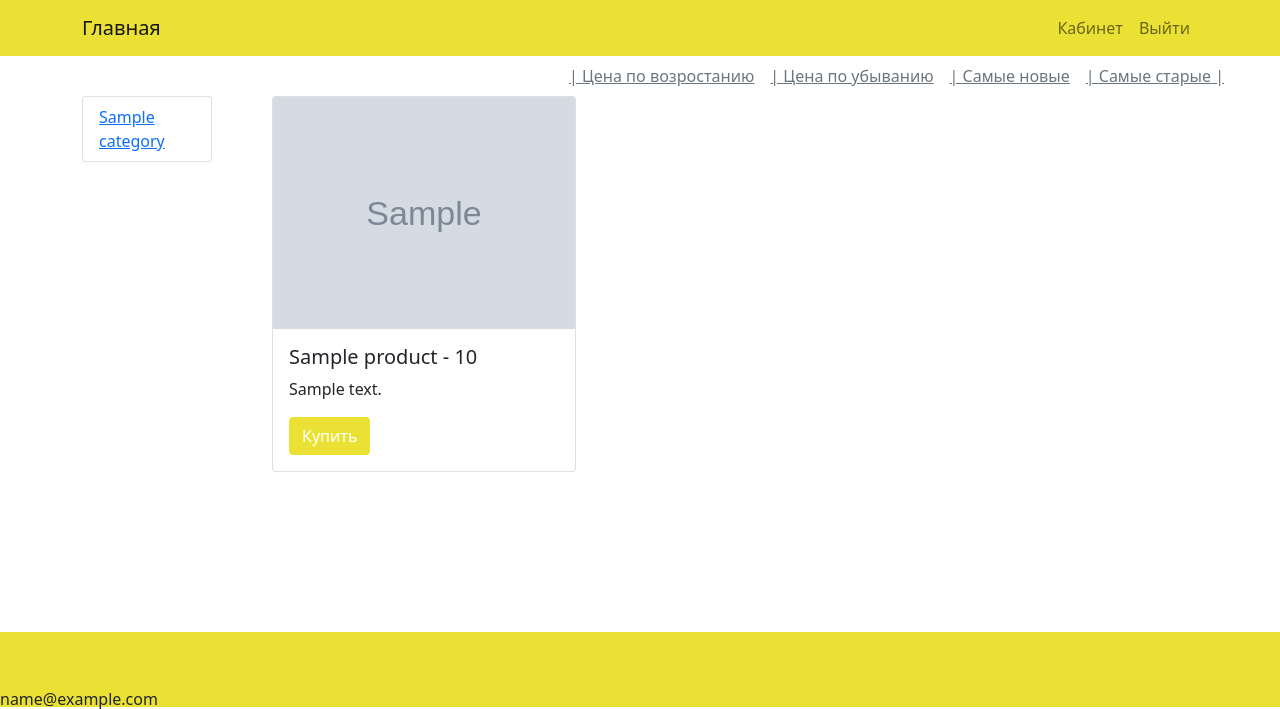
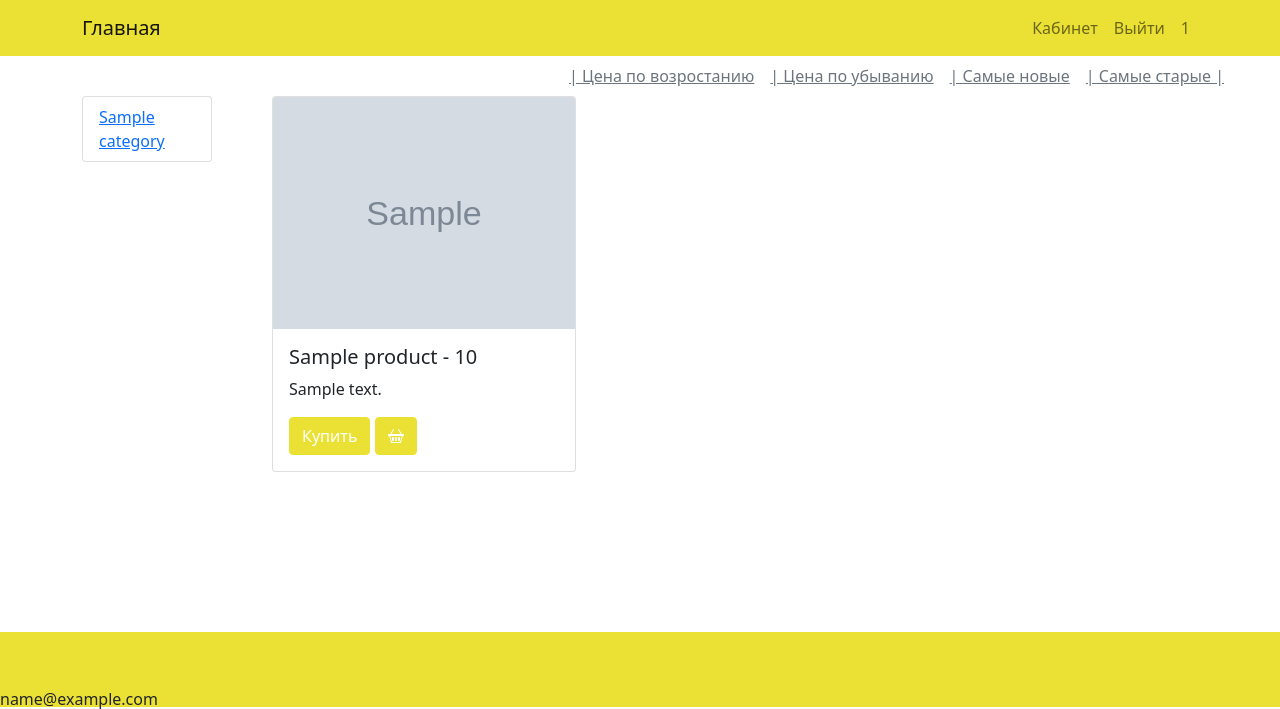
Before and after one commit to apelsinovi-sok/MVC-Shop, a PHP site: page / in a window 1280 px wide. Shown: the top 709 px of the page. Run offline with PHP 8.4, Linux system fonts and the light colour scheme; the visitor is signed in with stand-in values (Sample User, id 1); tables that the repository leaves empty or names only in its code hold one stand-in row (values such as "Sample post"); grey boxes marked "Sample" are stand-in pictures; data that the repository does not hold is empty; some libraries are stand-ins or nearby versions.

Commit message:
making a basket

```diff
--- a/components/Router.php
+++ b/components/Router.php
@@ -1,3 +1,4 @@
+<script src="https://ajax.googleapis.com/ajax/libs/jquery/3.5.1/jquery.min.js"></script>
 <?php
 ob_start();
 class Router{
@@ -12,10 +13,13 @@ private function getUrl(){
 		return trim($_SERVER['REQUEST_URI'], '/');
 	}
 }
+
+
 public function Run(){
 $uri = $this->getUrl();
 $filter = explode('?=', $uri);
 $uri = array_shift($filter);
+
 foreach ($this->routes as $key => $value){
   if(preg_match("~$key~", $uri)){
   $iternalRoute = preg_replace("~$key~", $value, $uri);
@@ -35,27 +39,21 @@ foreach ($this->routes as $key => $value){
 ob_start();
 ?>
 
-
-
-<!--  public function Run(){
-	$uri = $this->getUrl();
-
- foreach ($this->routes as $key => $value) {
-
-   if(preg_match("~$key~", $uri)){
-
-   $iternalRoute = preg_replace("~$key~", $value, $uri);
-
-   $value = explode('/', $value);
-   $controlName = array_shift($value).'Controller';
-   $controlName = ucfirst($controlName);
-   $actionName = 'action'.ucfirst(array_shift($value));
-   $classUrl = ROOT.'/controllers/'.$controlName.'.php';
-
-   include_once($classUrl);
-
-    $ObjectController = new $controlName;
-      echo $ObjectController->$actionName();
-
-       echo '</br>';
-       break; -->
+<!-- <input type="text" class="title" name="title">
+<button id="lol">Кнопка</button>
+ -->
+<!-- <script type="text/javascript">
+    $(document).ready(function(){
+        $('button#lol').click(function() {
+            var titleVar = $('input.title').val();
+            $.ajax({
+                method: 'POST',
+                url: 'rrr.php',
+                data: {title : titleVar}
+            })
+                .done(function(data) {
+                   $('#hello').html(data);
+                });
+        });
+    });
+</script>  -->
--- a/config/routes.php
+++ b/config/routes.php
@@ -5,6 +5,8 @@ return array (
 'product/([a-z]+)/([0-9]+)' => 'product/viewproduct/$1/$2',
 
 'product/([a-z]+)' => 'product/viewcategory/$1',
+
+'basket/([0-9]+)'=>'product/addbasket/$1',
 
 'product' => 'index/index',
 
--- a/css/body.css
+++ b/css/body.css
@@ -123,7 +123,7 @@ R::store($product);
   height: 232px;
 }
 
-.btn-primary{
+.btn-warning{
 
 background-color: #ebe134;
 
@@ -133,7 +133,7 @@ color: white;
 
 }
 
-.btn-primary:hover{
+.btn-warning:hover{
 
 background-color: #d1ca3b;
 
--- /dev/null
+++ b/rrr.php
@@ -0,0 +1,6 @@
+<?
+$title = $_POST['title'];
+echo $title;
+
+
+?>
--- a/views/header.php
+++ b/views/header.php
@@ -11,9 +11,11 @@
     <div class="collapse navbar-collapse" id="navbarNavAltMarkup">
       <div class="navbar-nav ms-auto">
         <? if(!$_SESSION['user']) echo '<a class="nav-link active" aria-current="page" href="/registration">Регистрация</a>'; ?>
-        <? if(!$_SESSION['user']) echo '<a class="nav-link"  href="/authorization">Авторизация</a>';?>
+        <? if(!$_SESSION['user'])echo '<a class="nav-link"  href="/authorization">Авторизация</a>';?>
         <? if($_SESSION['user']) echo '<a class="nav-link"  href="/">Кабинет</a>'; ?>
         <? if($_SESSION['user']) echo '<a class="nav-link"  href="/exit">Выйти</a>'; ?>
+        <a class="nav-link" id="basket"> <?= $_SESSION['sum']?></a>
+
     </div>
   </div>
 </div>
@@ -21,8 +23,19 @@
  </div>
 
 
-<!-- <div class="account">
-    	<? if(!$_SESSION['user']) echo '<div><a href="/registration">Регистрация</a></div>';?>
-    	<? if(!$_SESSION['user']) echo '<div><a href="/authorization">Авторизация</a></div>';?>
-    	<? if($_SESSION['user']) echo '<div><a href="/exit">Выход</a></div>';?>
-    </div> -->
+<script type="text/javascript">
+
+    $(document).ready(function(){
+        $('.basket').click(function(){
+            var id = $(this).attr("id");
+            $.ajax({
+                method: 'POST',
+                url: '/basket/'+id,
+                data: {}
+            })
+                .done(function(data) {
+                   $('#basket').html(data);
+                });
+           });
+      });
+</script>
--- a/views/index.php
+++ b/views/index.php
@@ -48,9 +48,18 @@ R::store($category);
    <!-- <img src="/img/Wilson.jpg" class="card-img-top" alt="...">  -->
   <? echo '<img src="/img/'.$product['picture'].'" class="card-img-top" alt="...">'?>
   <div class="card-body">
-    <h5 class="card-title"><? echo $product['name'] .' - '. $product['price'];?></h5>
+    <h5 class="card-title"><?= $product['name'] .' - '. $product['price'];?></h5>
     <p class="card-text"><? echo $product['content_big'] ?></p>
-    <? echo '<a href="/product/'.$product['category'].'/'.$product['id'].'" class="btn btn-primary">Купить</a>'?>
+    <?= '<a href="/product/'.$product['category'].'/'.$product['id'].'" class="btn btn-warning ">Купить</a>'?>
+
+<?='<div class="btn btn-warning basket" id="'.$product['id'].'">
+
+  <svg xmlns="http://www.w3.org/2000/svg" width="16" height="24" fill="currentColor" class="bi bi-basket2" viewBox="0 0 16 16">
+  <path d="M4 10a1 1 0 0 1 2 0v2a1 1 0 0 1-2 0v-2zm3 0a1 1 0 0 1 2 0v2a1 1 0 0 1-2 0v-2zm3 0a1 1 0 1 1 2 0v2a1 1 0 0 1-2 0v-2z"/>
+  <path d="M5.757 1.071a.5.5 0 0 1 .172.686L3.383 6h9.234L10.07 1.757a.5.5 0 1 1 .858-.514L13.783 6H15.5a.5.5 0 0 1 .5.5v1a.5.5 0 0 1-.5.5h-.623l-1.844 6.456a.75.75 0 0 1-.722.544H3.69a.75.75 0 0 1-.722-.544L1.123 8H.5a.5.5 0 0 1-.5-.5v-1A.5.5 0 0 1 .5 6h1.717L5.07 1.243a.5.5 0 0 1 .686-.172zM2.163 8l1.714 6h8.246l1.714-6H2.163z"/></svg>
+
+</div>'?>
+
   </div>
 </div>
     </div>
@@ -58,28 +67,9 @@ R::store($category);
       </div>
       </div>
     </div>
-
 </div>
 </div>
 </section>
-
-
-<!--  <div class="father">
-	<div class="category">
-	<? foreach ($categories as $category) : ?>
-	   <div class= <? if($number['0'] == $category['name_url']) echo "light";?>><? echo '<a href="/product/'.$category['name_url'].'" >'.$category['name'].'</a>'?></div>
-    <? endforeach; ?>
-  </div>
-
-<div class="products">
-   <? foreach ($products as $product) : ?>
-   	    <div class="product"> <? echo '<img src="/img/'.$product['picture'].'">'?> <div class="product-name"><? echo $product['name'];?>
-        </div><div class="buy"> <? echo '<a href="/product/'.$product['category'].'/'.$product['id'].'">Купить</a>'?></div></div>
-   <? endforeach; ?>
-
-</div>
-</div> -->
-
 </body>
 </section>
  <? require_once(ROOT.'/views/footer.php'); ?>
--- a/views/product.php
+++ b/views/product.php
@@ -39,6 +39,7 @@ img{
 </section>
 
 
+
 <!-- <div class="father">
 	<div class="category">
 	<? foreach ($categories as $category) : ?>
```
Also changed, not shown: controllers/ProductController.php (+6 -5 lines), models/MainBasket.php (added, +32 -0 lines).
